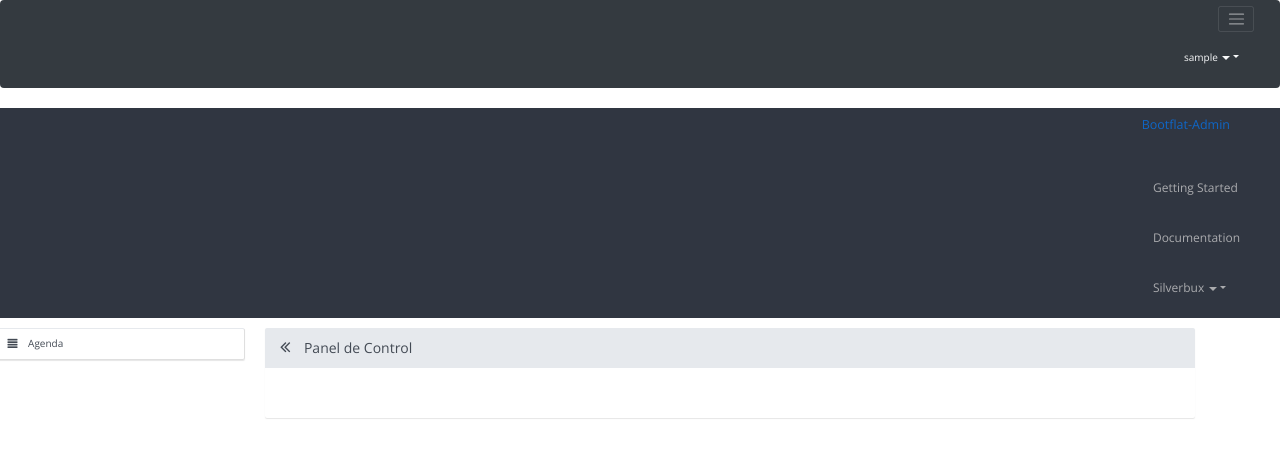
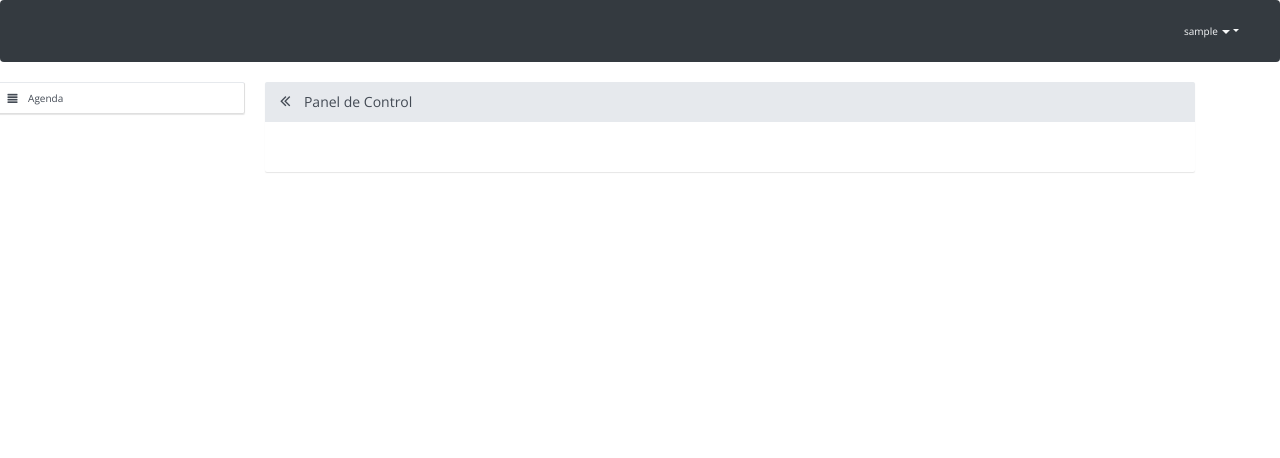
Before and after one commit to MarcoAMtz99/Promomedics, a PHP site: page /promomedics/index2.php in a window 1280 px wide; the page is wider, and only the part inside the window is pictured. Shown: the top 458 px of that part. Run offline with PHP 8.4, Linux system fonts and the light colour scheme; the visitor is signed in with stand-in values (Sample User, id 1); data that the repository does not hold is empty.

Commit message:
Cambios en calendario 3

```diff
--- a/index2.php
+++ b/index2.php
@@ -65,9 +65,9 @@
 
           <div class="navbar-header">
 
-            <button data-target="#bs-content-row-navbar-collapse-5" data-toggle="collapse" class="navbar-toggler" type="button">
+         <!--    <button data-target="#bs-content-row-navbar-collapse-5" data-toggle="collapse" class="navbar-toggler" type="button">
               <span class="navbar-toggler-icon"></span>
-            </button>
+            </button> -->
 
           </div>
           <!--  <a href="#" class="navbar-brand">PROMOMEDICS</a> -->
@@ -102,65 +102,8 @@
 
         </div><!-- /.container-fluid -->
       </nav>
-       <nav role="navigation" class="navbar navbar-custom">
-        <div class="container-fluid">
-          <!-- Brand and toggle get grouped for better mobile display -->
-          <div class="navbar-header">
-            <button data-target="#bs-content-row-navbar-collapse-5" data-toggle="collapse" class="navbar-toggle" type="button">
-              <span class="sr-only">Toggle navigation</span>
-              <span class="icon-bar"></span>
-              <span class="icon-bar"></span>
-              <span class="icon-bar"></span>
-            </button>
-            <a href="#" class="navbar-brand">Bootflat-Admin</a>
-          </div>
 
-          <!-- Collect the nav links, forms, and other content for toggling -->
-          <div id="bs-content-row-navbar-collapse-5" class="collapse navbar-collapse">
-            <ul class="nav navbar-nav navbar-right">
-              <li class="active"><a href="getting-started.html">Getting Started</a></li>
-              <li class="active"><a href="index.html">Documentation</a></li>
-              <!-- <li class="disabled"><a href="#">Link</a></li> -->
-              <li class="dropdown">
-                <a data-toggle="dropdown" class="dropdown-toggle" href="#">Silverbux <b class="caret"></b></a>
-                <ul role="menu" class="dropdown-menu">
-                  <li class="dropdown-header">Setting</li>
-                  <li><a href="#">Action</a></li>
-                  <li class="divider"></li>
-                  <li class="active"><a href="#">Separated link</a></li>
-                  <li class="divider"></li>
-                  <li class="disabled"><a href="#">Signout</a></li>
-                </ul>
-              </li>
-            </ul>
 
-          </div><!-- /.navbar-collapse -->
-        </div><!-- /.container-fluid -->
-      </nav>
-              <!--   <nav class="navbar navbar-expand-lg navbar-light bg-light">
-            <button class="navbar-toggler" type="button" data-toggle="collapse" data-target="#navbarTogglerDemo03" aria-controls="navbarTogglerDemo03" aria-expanded="false" aria-label="Toggle navigation">
-              <span class="navbar-toggler-icon"></span>
-            </button>
-            <a class="navbar-brand" href="#">Navbar</a>
-
-            <div class="collapse navbar-collapse" id="navbarTogglerDemo03">
-              <ul class="navbar-nav mr-auto mt-2 mt-lg-0">
-                <li class="nav-item active">
-                  <a class="nav-link" href="#">Home <span class="sr-only">(current)</span></a>
-                </li>
-                <li class="nav-item">
-                  <a class="nav-link" href="#">Link</a>
-                </li>
-                <li class="nav-item">
-                  <a class="nav-link disabled" href="#">Disabled</a>
-                </li>
-              </ul>
-              <form class="form-inline my-2 my-lg-0">
-                <input class="form-control mr-sm-2" type="search" placeholder="Search" aria-label="Search">
-                <button class="btn btn-outline-success my-2 my-sm-0" type="submit">Search</button>
-              </form>
-            </div>
-          </nav> -->
     <!--header-->
     <div class="container-fluid">
     <!--documents-->
```
